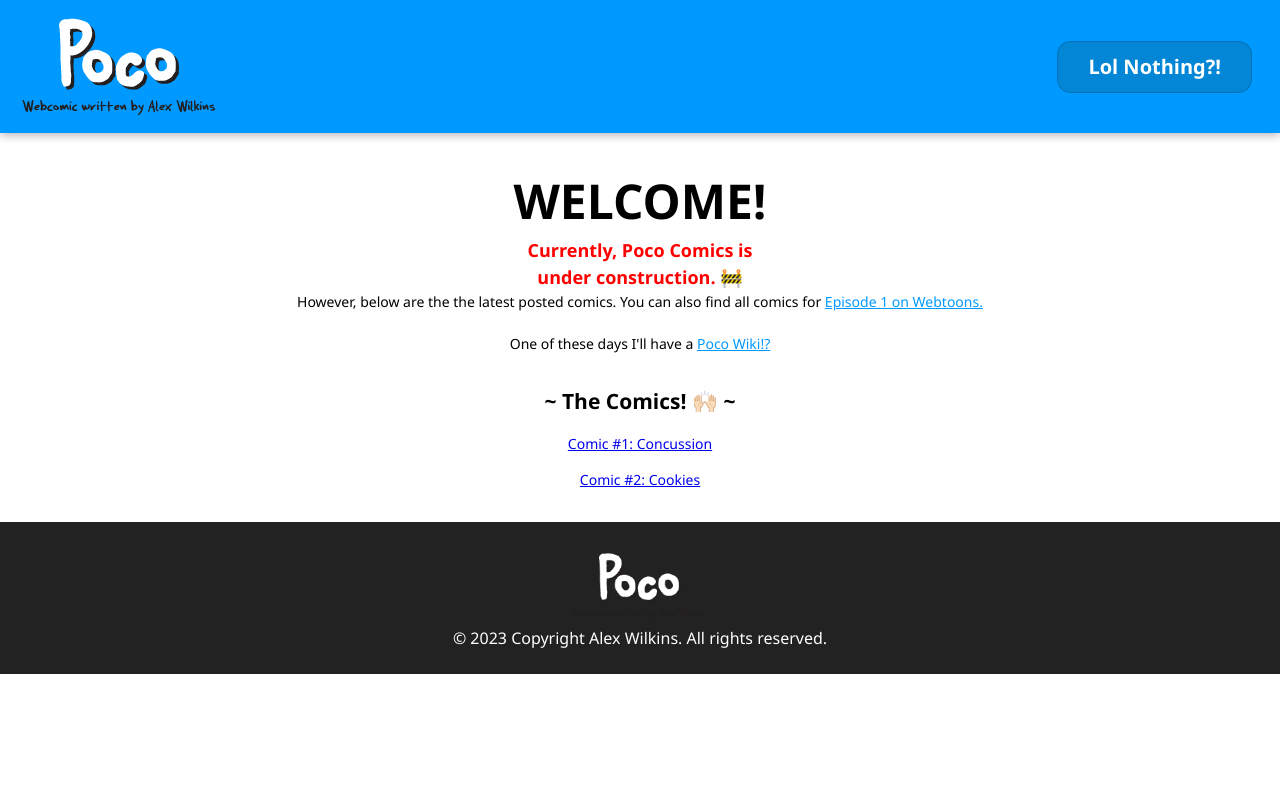
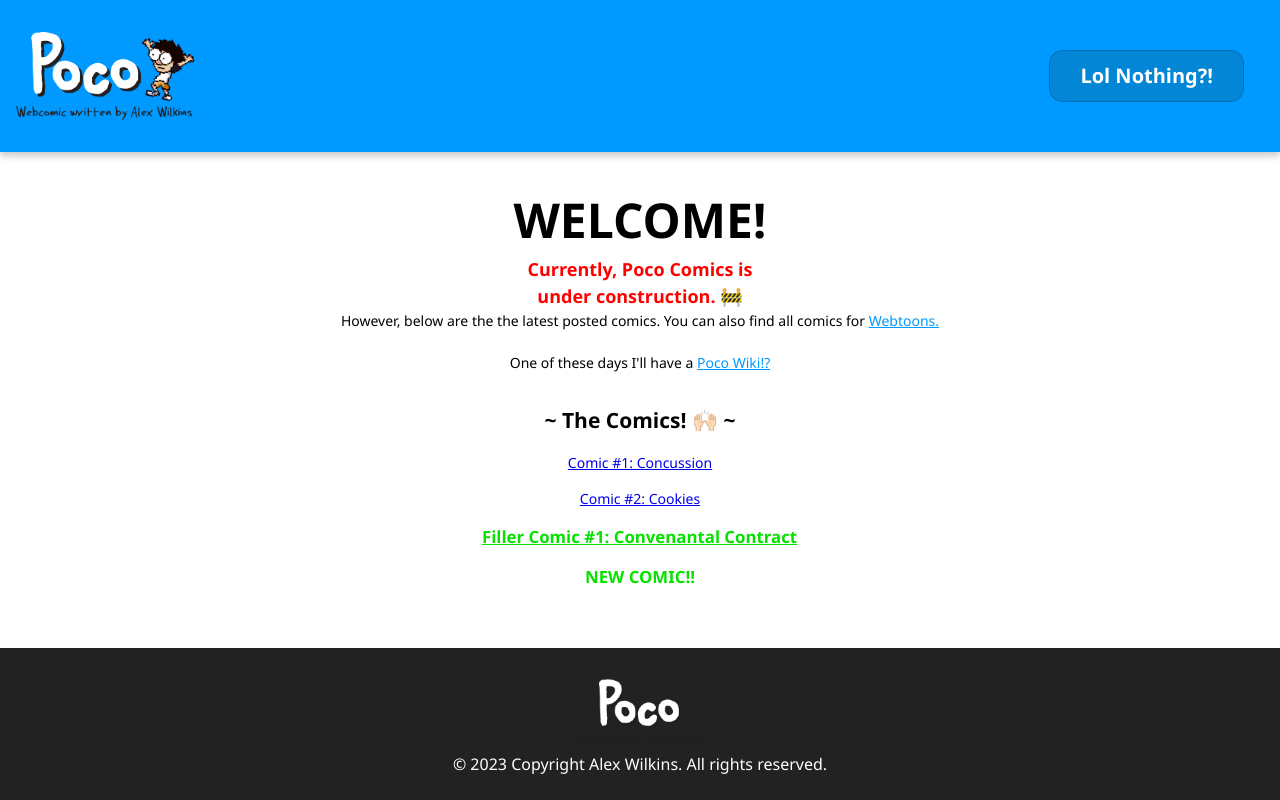
Before and after one commit to calvirick/poco-comics, an Astro site: page / in a window 1280 px wide. Built offline with nearby package versions, Linux system fonts and the light colour scheme; Astro itself is replaced by a stand-in of ours.

Commit message:
Filler Comic 1 Posted

```diff
--- a/src/components/Footer.astro
+++ b/src/components/Footer.astro
@@ -9,8 +9,7 @@ const today = new Date();
 
 <style lang='scss'>
   footer {
-    left: 0px;
-    bottom: 0px;
+    margin-top: auto;
     overflow: hidden;
     font-size: medium;
     color: #fff;
--- a/src/components/Header.astro
+++ b/src/components/Header.astro
@@ -9,7 +9,7 @@
       comics for <a
         href='https://www.webtoons.com/en/challenge/poco-comics/list?title_no=838931'
       >
-        Episode 1 on Webtoons.
+        Webtoons.
       </a>
     </p>
     <br />
--- a/src/components/Navbar.astro
+++ b/src/components/Navbar.astro
@@ -6,7 +6,9 @@ import NavButton from "./NavButton.astro";
 <header class='primary-header'>
   <div class='container'>
     <div class='nav-wrapper'>
-      <a href='/' class='logo'><img src='/poco-logo.png' alt='poco logo' /></a>
+      <a href='/' class='logo'
+        ><img src='/poco-navbar-logo.png' alt='poco logo' /></a
+      >
       <Hamburger />
       <nav class='primary-navigation' id='primary-navigation'>
         <ul aria-label='Primary' role='list' class='nav-list'>
@@ -47,6 +49,7 @@ import NavButton from "./NavButton.astro";
       display: flex;
       justify-content: space-between;
       align-items: center;
+      padding: 0.5rem;
     }
     @media (max-width: 50em) {
       .primary-header[data-overlay]::before {
@@ -91,7 +94,8 @@ import NavButton from "./NavButton.astro";
     }
 
     img {
-      min-width: 140px;
+      padding-block: 1rem;
+      height: 120px;
     }
 
     // mobile version
@@ -112,7 +116,6 @@ import NavButton from "./NavButton.astro";
       }
 
       img {
-        width: 2rem;
       }
     }
   </style>
--- a/src/pages/index.astro
+++ b/src/pages/index.astro
@@ -9,6 +9,9 @@ import Header from "../components/Header.astro";
     <h2>~ The Comics! 🙌🏻 ~</h2>
     <a href='/comic-pages/comic-1'>Comic #1: Concussion</a>
     <a href='/comic-pages/comic-2'>Comic #2: Cookies</a>
+    <a class='new' href='/comic-pages/filler-1'
+      >Filler Comic #1: Convenantal Contract
+    </a><span class='new'>NEW COMIC!!</span>
   </div>
 </MainLayout>
 
@@ -21,4 +24,52 @@ import Header from "../components/Header.astro";
     flex-direction: column;
     gap: 15px;
   }
+
+  .new {
+    display: block;
+    color: rgb(7, 225, 0);
+    font-size: larger;
+    font-weight: 600;
+    transition: all 50ms infinite;
+    transform: rotate(6deg);
+    transform: translateZ(0px);
+    animation-duration: 1s;
+    animation-name: wiggle;
+    animation-play-state: running;
+    animation-timing-function: linear;
+    animation-iteration-count: infinite;
+  }
+
+  @keyframes wiggle {
+    2% {
+      transform: translateX(3px) rotate(2deg);
+    }
+    4% {
+      transform: translateX(-3px) rotate(-2deg);
+    }
+    6% {
+      transform: translateX(3px) rotate(2deg);
+    }
+    8% {
+      transform: translateX(-3px) rotate(-2deg);
+    }
+    10% {
+      transform: translateX(2px) rotate(1deg);
+    }
+    12% {
+      transform: translateX(-2px) rotate(-1deg);
+    }
+    14% {
+      transform: translateX(2px) rotate(1deg);
+    }
+    16% {
+      transform: translateX(-2px) rotate(-1deg);
+    }
+    18% {
+      transform: translateX(1px) rotate(0deg);
+    }
+    20% {
+      transform: translateX(-1px) rotate(0deg);
+    }
+  }
 </style>
--- a/src/styles/global.css
+++ b/src/styles/global.css
@@ -45,7 +45,9 @@ html:focus-within {
 
 html,
 body {
-  height: 100%;
+  min-height: 100vh;
+  display: flex;
+  flex-direction: column;
 }
 
 /* Set core body defaults */
```
Also changed, not shown: src/pages/comic-pages/filler-1.md (added, +14 -0 lines), public/poco-navbar-logo.png (added).
